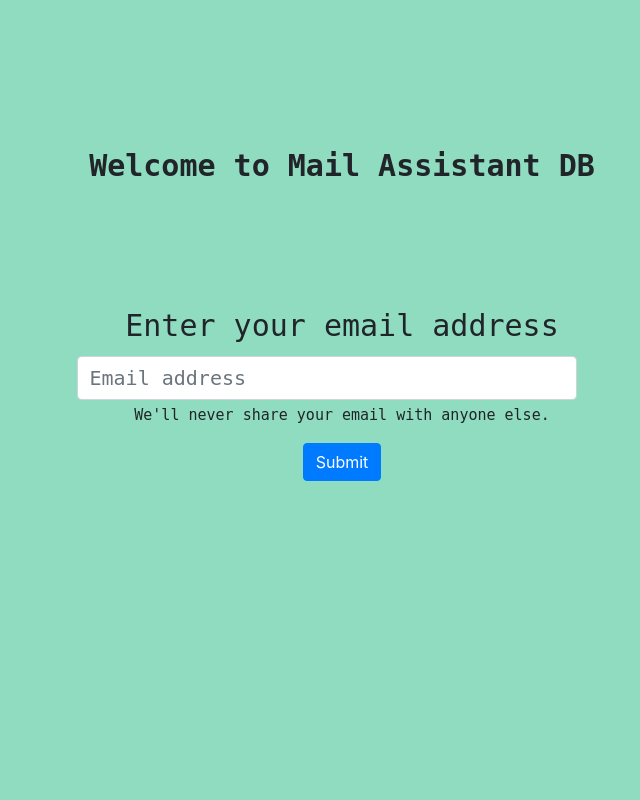
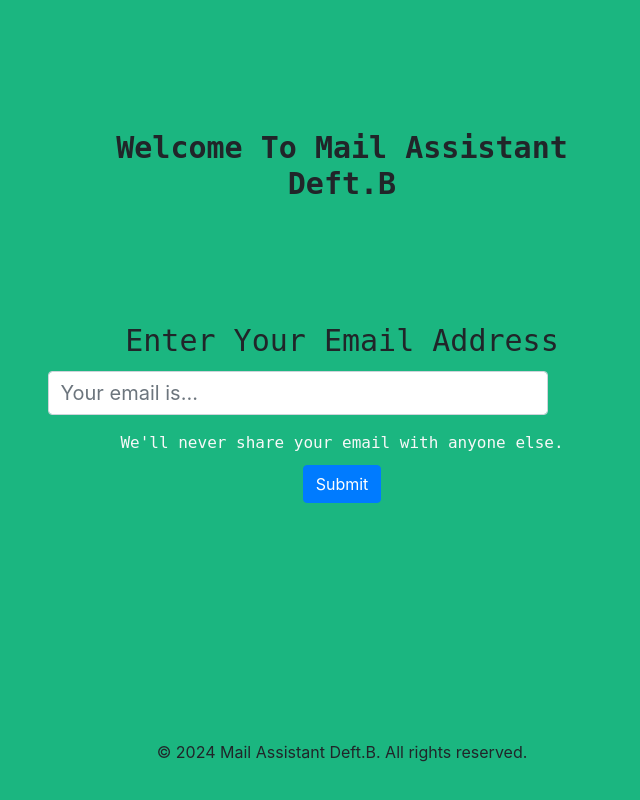
Before and after one commit to Danielbet21/Mail-Client, a Flask app: page /api/v1/gmail/login in a window 1280 px wide. Shown: the whole page, without its empty margins (298-938 px from the left). Run offline with Flask 3, Linux system fonts and the light colour scheme; some libraries are stand-ins or nearby versions.

Commit message:
refresh & expired token, login page

```diff
--- a/app.py
+++ b/app.py
@@ -11,7 +11,7 @@ from constent import Constent
 from flask import (Flask, flash, jsonify, redirect, render_template, request, session, url_for)
 from simplegmail import Gmail
 from simplegmail.query import construct_query
-from oauth2client.client import AccessTokenCredentials
+from oauth2client.client import AccessTokenCredentials, HttpAccessTokenRefreshError
 
 
 app = Flask(__name__)
@@ -44,11 +44,13 @@ def login():
         try:
             #try to envoke the credentials
             gmail.get_drafts()
-        except AccessTokenCredentials.error:
-            credentials = oauth2client.client.OAuth2Credentials.from_json(session['credentials'])
-            if credentials.access_token_expired:
-                credentials.refresh(httplib2.Http())
-                session['credentials'] = credentials.to_json()
+        except HttpAccessTokenRefreshError as e:
+                if "Token has been expired or revoked" in str(e):
+                    logging.error("Token has been expired or revoked. Refreshing token...")
+                    credentials = OAuth2Credentials.from_json(session['credentials'])
+                    if credentials.access_token_expired:
+                        credentials.refresh(httplib2.Http())
+                        session['credentials'] = credentials.to_json()
 
         return redirect(url_for("get_brief_of_today"))
 
--- a/templates/login.html
+++ b/templates/login.html
@@ -13,15 +13,13 @@
         padding: 10px;
         margin-bottom: 10px;
     }
-</style>
-<style>
     .center-label {
         display: block;
         text-align: center;
         margin-left: auto;
         margin-right: auto;
         font-size: 30px;
-        Font-family: 'Disket Mono', monospace;
+        Font-family: 'Abadi', monospace;
     }
     .center-button {
         display: block;
@@ -41,11 +39,10 @@
         margin-left: auto;
         margin-right: auto;
         font-size: 15px;
-        Font-family: 'Disket Mono', monospace;
+        Font-family: 'Abadi', monospace;
     }
     .form-control {
         font-size: 20px;
-        font-family: 'Disket Mono', monospace;
         width: 150%;
         max-width: 500px;
         margin-right: 250px;
@@ -57,7 +54,7 @@
         margin-left: auto;
         margin-right: auto;
         font-size: 30px;
-        Font-family: 'Disket Mono', monospace;
+        Font-family: 'Abadi', monospace;
     }
     .center-container {
             display: flex;
@@ -67,19 +64,38 @@
             min-height: calc(100vh - 60px); /* Adjust as needed */
     }
     body {
-        background-color: #8fdcc1;
+        background-color: #1bb680;
+    }
+    .submit-button {
+        margin-top: 10px;
+    }
+    .comment-email {
+        color: rgb(248, 248, 248);
+        Font-family: 'Abadi', monospace;
+    }
+    .rights-message {
+        text-align: center;
+        margin-left: auto;
+        margin-right: auto;
     }
 </style>
 <div>
 </div>
 <div class="center-container">
-    <h1 class="welcome-label">Welcome to Mail Assistant DB</h1>
+    <h1 class="welcome-label">Welcome To Mail Assistant <br> Deft.B</h1>
     <form method="POST" class="center-form">
+        <label for="exampleInputEmail1" class="form-label center-label">Enter Your Email Address</label>
         <div class="mb-3">
-        <label for="exampleInputEmail1" class="form-label center-label">Enter your email address</label>
-        <input type="email" class="form-control" id="exampleInputEmail1" name="email" aria-describedby="emailHelp" placeholder="Email address">
-        <div id="emailHelp" class="form-text commet-center-label">We'll never share your email with anyone else.</div>
+        <input type="email" class="form-control" id="exampleInputEmail1" name="email" aria-describedby="emailHelp" placeholder="Your email is...">
         </div>
-        <button type="submit" class="btn btn-primary center-button">Submit</button>
+
+        <div id="emailHelp" class="comment-email"> We'll never share your email with anyone else.</div>
+        <div class="submit-button"> <button type="submit" class="btn btn-primary center-button">Submit</button>
+        </div>
     </form>
 </div>
+<footer>
+    <div class="rights-message">
+    <p>&copy; 2024 Mail Assistant Deft.B. All rights reserved.</p>
+</div>
+</footer>
```
Also changed, not shown: templates/base.html (+7 -11 lines), templates/user.html (+11 -15 lines), static/images/logo-parrot.png (added).
